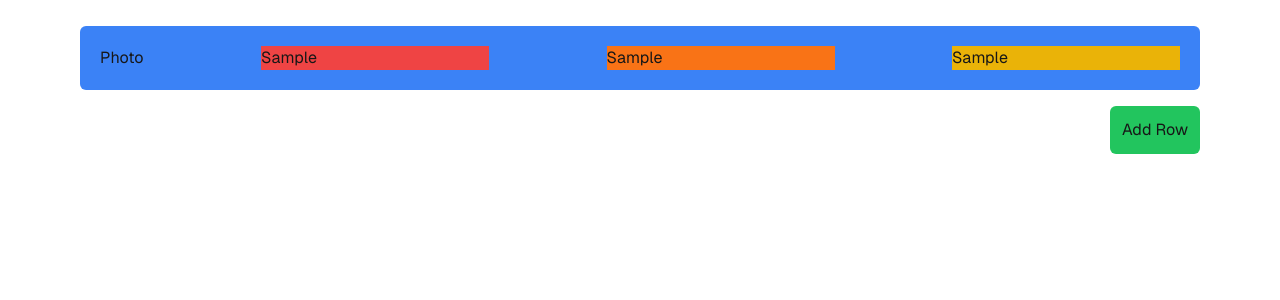
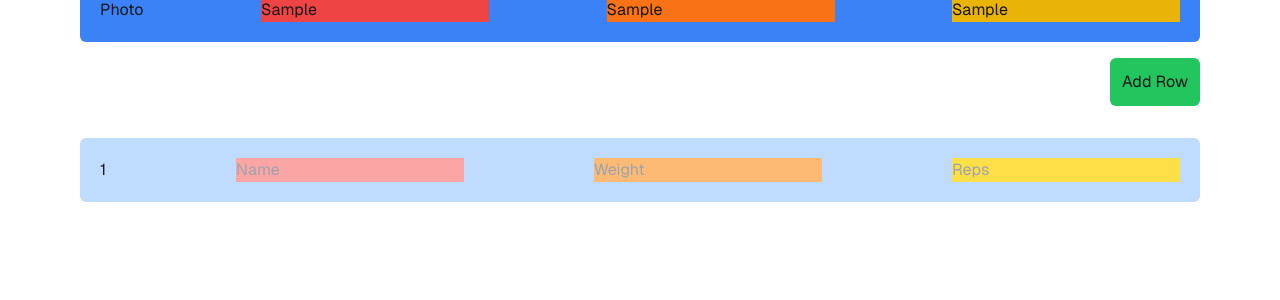
Before and after one commit to berkbozok/progress-cal, a Next.js app: page / in a window 1280 px wide. Both pictures are taken after typing "Sample", "Sample", "Sample" into the empty fields and a click on the button "Add Row". Shown: the top 300 px of the page. Built offline with nearby package versions, Linux system fonts and the light colour scheme.

Commit message:
extra row added

```diff
--- a/src/app/page.tsx
+++ b/src/app/page.tsx
@@ -1,14 +1,42 @@
 "use client";
-import Image from "next/image";
-import { useState } from "react";
+import { useState, ChangeEvent } from "react";
+
+// Define the type for a row
+interface Row {
+  id: number;
+  name: string;
+  weight: string;
+  reps: string;
+}
 
 export default function Home() {
-  const [record, setRecord] = useState();
+  // Initialize the state with an empty array to hold rows of type Row
+  const [rows, setRows] = useState<Row[]>([]);
 
-  function createRow() {}
+  // Function to add a new row to the array
+  function createRow() {
+    setRows((prevRows) => [
+      ...prevRows,
+      { id: prevRows.length + 1, name: "", weight: "", reps: "" },
+    ]);
+  }
+
+  // Function to handle changes in the inputs for each row
+  function handleInputChange(
+    e: ChangeEvent<HTMLInputElement>,
+    id: number,
+    field: keyof Row // 'name' | 'weight' | 'reps'
+  ) {
+    const { value } = e.target;
+    setRows((prevRows) =>
+      prevRows.map((row) => (row.id === id ? { ...row, [field]: value } : row))
+    );
+  }
+
   return (
     <div className="grid grid-rows-[20px_1fr_20px] items-center justify-items-center min-h-screen p-8 pb-20 gap-16 sm:p-20 font-[family-name:var(--font-geist-sans)]">
       <div className="w-full">
+        {/* Initial static row */}
         <div className="flex flex-row w-full bg-blue-500 p-5 rounded-md justify-between">
           <div>Photo</div>
           <input type="text" placeholder="Name" className="bg-red-500"></input>
@@ -23,17 +51,47 @@ export default function Home() {
             className="bg-yellow-500"
           ></input>
         </div>
+
+        {/* Button to add a new row */}
         <span className="flex justify-end mt-4">
-          <button
-            onClick={() => createRow()}
-            className="bg-green-500 p-3 rounded-md"
-          >
+          <button onClick={createRow} className="bg-green-500 p-3 rounded-md">
             Add Row
           </button>
         </span>
+
+        {/* Dynamically rendered rows */}
+        <div className="mt-8">
+          {rows.map((row) => (
+            <div
+              key={row.id}
+              className="flex flex-row w-full bg-blue-200 p-5 rounded-md justify-between mt-2"
+            >
+              <div>{row.id}</div>
+              <input
+                type="text"
+                placeholder="Name"
+                value={row.name}
+                onChange={(e) => handleInputChange(e, row.id, "name")}
+                className="bg-red-300"
+              />
+              <input
+                type="text"
+                placeholder="Weight"
+                value={row.weight}
+                onChange={(e) => handleInputChange(e, row.id, "weight")}
+                className="bg-orange-300"
+              />
+              <input
+                type="text"
+                placeholder="Reps"
+                value={row.reps}
+                onChange={(e) => handleInputChange(e, row.id, "reps")}
+                className="bg-yellow-300"
+              />
+            </div>
+          ))}
+        </div>
       </div>
-
-      {/* href="https://vercel.com/new?utm_source=create-next-app&utm_medium=appdir-template-tw&utm_campaign=create-next-app" */}
 
       <footer className="row-start-3 flex gap-6 flex-wrap items-center justify-center"></footer>
     </div>
```
